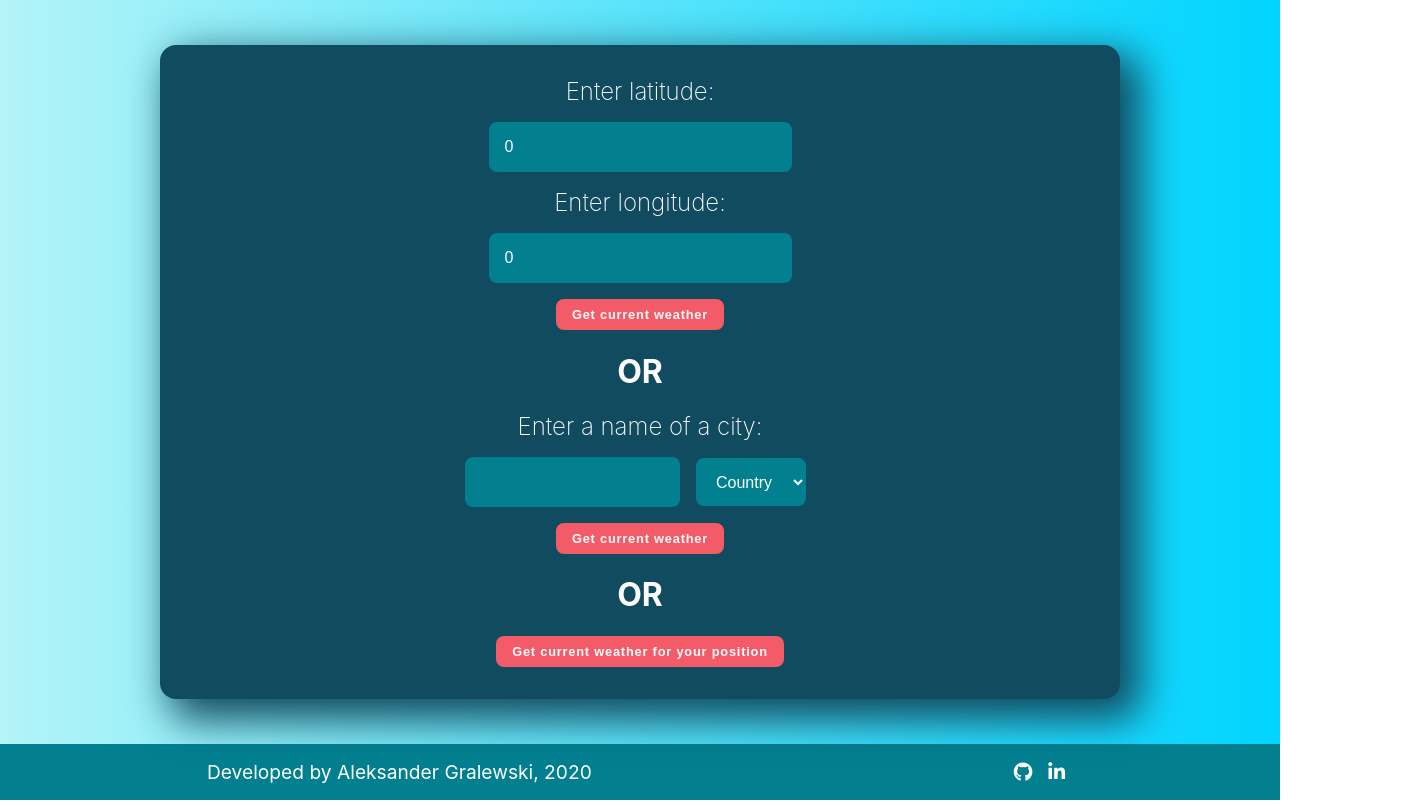
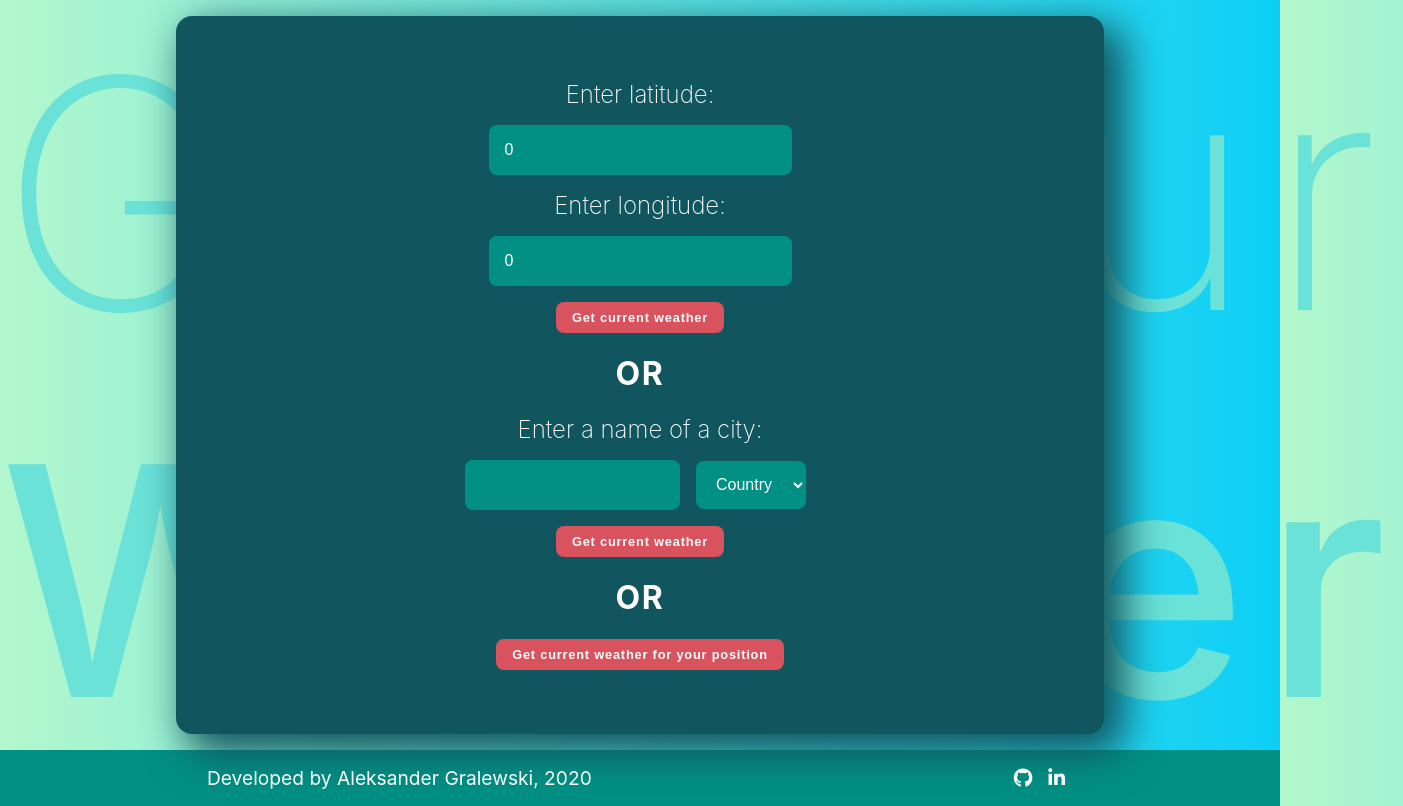
Before and after one commit to AlexGralewski/EveryWeather, a React (Create React App) app: page / in a window 1280 px wide. Shown: the whole page, 1403 px wide, since content can reach past the window. Built offline with nearby package versions, Linux system fonts and the light colour scheme.

Commit message:
Added more styles

```diff
--- a/src/components/WeatherApp.js
+++ b/src/components/WeatherApp.js
@@ -161,15 +161,14 @@ class WeatherApp extends React.Component {
     }
     console.log(currentWeather)
 
-    if (locationData !== undefined) {
-        const cityL = locationData.results[0].components.city
-        const countryL = locationData.results[0].components.country
-
-      }
 
 
     return (
       <div className="weather-app">
+        <div className="background-text">
+          Get Your
+          <p>Weather</p>
+        </div>
         <div className="forms" style={{display:formsDisplay}}>
           <div className="lat-long-form">
             <form onSubmit={this.handleLatLongSubmit}>
@@ -196,7 +195,7 @@ class WeatherApp extends React.Component {
               <button>Get current weather</button>
             </form>
           </div>
-          <h1>OR</h1>
+          <h1 className="or">OR</h1>
           <div className="city-form">
             <form onSubmit={this.handleCitySubmit}>
             <label>
@@ -222,7 +221,7 @@ class WeatherApp extends React.Component {
             <button>Get current weather</button>
           </form>
           </div>
-          <h1>OR</h1>
+          <h1 className="or">OR</h1>
           <div className="this-location-form">
             <button onClick={this.handlePositionSubmit}>Get current weather for your position</button>
           </div>
--- a/src/css/index.css
+++ b/src/css/index.css
@@ -5,6 +5,10 @@ body {
  sans-serif;
   -webkit-font-smoothing: antialiased;
   -moz-osx-font-smoothing: grayscale;
+  background-color: #b3f7cd;
+  background: #b3f7cd;
+  background: -webkit-gradient(linear, left top, right top, from(#b3f7cd), to(#0dcff6));
+  background: linear-gradient(90deg, #b3f7cd 0%, #0dcff6 100%);
 }
 
 code {
@@ -33,21 +37,36 @@ code {
   -ms-flex-pack: distribute;
       justify-content: space-around;
   min-height: 93vh;
-  background-color: #b3f4f7;
-  background: #b3f4f7;
-  background: -webkit-gradient(linear, left top, right top, from(#b3f4f7), to(#00d4ff));
-  background: linear-gradient(90deg, #b3f4f7 0%, #00d4ff 100%);
+}
+
+.weather-app .background-text {
+  position: absolute;
+  margin: 0;
+  padding: 0;
+  font-size: 20rem;
+  font-weight: 200;
+  letter-spacing: 1rem;
+  color: #6ae2d8;
+  top: 0%;
+  left: 0;
+  z-index: -1;
+  overflow: hidden;
+}
+
+.weather-app .background-text p {
+  margin: 0;
+  font-weight: 500;
 }
 
 .weather-app .forms {
-  padding: 2rem;
+  padding: 4rem 1rem;
   margin: 1rem;
   width: 40%;
-  background-color: #114B5F;
+  background-color: #11565f;
   color: #FCFCFC;
   border-radius: 1rem;
-  -webkit-box-shadow: 15px 15px 40px 6px #114b5f;
-  box-shadow: 15px 15px 40px 6px #114b5f;
+  -webkit-box-shadow: 15px 15px 40px 6px #11565f;
+  box-shadow: 15px 15px 40px 6px #11565f;
 }
 
 .weather-app .forms label {
@@ -57,7 +76,7 @@ code {
 
 .weather-app .forms input, .weather-app .forms select {
   width: 100%;
-  background-color: #028090;
+  background-color: #029084;
   color: inherit;
   padding: 1rem;
   margin: 1rem;
@@ -67,8 +86,8 @@ code {
 }
 
 .weather-app .forms input:hover, .weather-app .forms select:hover {
-  background-color: #b3f4f7;
-  color: #114B5F;
+  background-color: #b3f7cd;
+  color: #11565f;
 }
 
 .weather-app .forms .city-country-inputs {
@@ -92,6 +111,11 @@ code {
   width: 30%;
 }
 
+.weather-app .forms .or {
+  font-size: 2rem;
+  letter-spacing: 0.1rem;
+}
+
 .current-weather-display {
   display: -webkit-box;
   display: -ms-flexbox;
@@ -101,7 +125,7 @@ code {
       -ms-flex-direction: column;
           flex-direction: column;
   padding: 1rem 0;
-  background-color: #114B5F;
+  background-color: #11565f;
   color: #FCFCFC;
   width: 40%;
   border-radius: 1rem;
@@ -160,14 +184,18 @@ code {
 }
 
 button {
-  background-color: #F45B69;
-  color: inherit;
+  background-color: #d8535e;
+  color: #FCFCFC;
   font-size: 0.8rem;
   font-weight: 600;
   letter-spacing: 0.05rem;
   padding: 0.5rem 1rem;
   border: none;
   border-radius: 0.5rem;
+}
+
+button p {
+  margin: 0 1rem;
 }
 
 button:hover {
@@ -214,9 +242,9 @@ footer {
       -ms-flex-align: center;
           align-items: center;
   width: 100%;
-  height: 5vh;
+  height: 7vh;
   font-size: 1.2rem;
-  background-color: #028090;
+  background-color: #029084;
   color: #FCFCFC;
   display: flex;
 }
@@ -236,12 +264,12 @@ footer i {
   }
 }
 
+/*
 @media screen and (max-height: 1000px) {
   footer {
     height: 7vh;
   }
-}
-
+}*/
 @media screen and (max-height: 700px) {
   footer {
     height: 15vh;
--- a/src/css/index.scss
+++ b/src/css/index.scss
@@ -1,9 +1,10 @@
 //color scheme
 $bright1: #FCFCFC;
-$bright2: #b3f4f7;
-$bright3: #F45B69;
-$dark1: #114B5F;
-$dark2: #028090;
+$bright2: #b3f7cd;
+$bright3: #d8535e;
+$bright4: rgb(13, 207, 246);
+$dark1: #11565f;
+$dark2: #029084;
 
 
 body {
@@ -13,6 +14,9 @@ body {
     sans-serif;
   -webkit-font-smoothing: antialiased;
   -moz-osx-font-smoothing: grayscale;
+  background-color: $bright2;
+  background: $bright2;
+  background: linear-gradient(90deg, $bright2 0%, $bright4 100%);
 
 }
 
@@ -32,20 +36,35 @@ code {
   flex-direction: row;
   justify-content: space-around;
   min-height: 93vh;
-  background-color: $bright2;
-  background: $bright2;
-  background: linear-gradient(90deg, $bright2 0%, rgba(0,212,255,1) 100%);
+
+  .background-text{
+    position: absolute;
+    margin: 0;
+    padding: 0;
+    font-size: 20rem;
+    font-weight: 200;
+    letter-spacing: 1rem;
+    color: rgb(106, 226, 216);
+    top: 0%;
+    left: 0;
+    z-index: -1;
+    overflow: hidden;
+    p{
+      margin: 0;
+      font-weight: 500;
+    }
+  }
 
   .forms {
-    padding: 2rem;
+    padding: 4rem 1rem;
     margin: 1rem;
     width: 40%;
-    background-color: #114B5F;
+    background-color: $dark1;
     color: $bright1;
     border-radius: 1rem;
-    -webkit-box-shadow: 15px 15px 40px 6px rgba(17,75,95,1);
-    -moz-box-shadow: 15px 15px 40px 6px rgba(17,75,95,1);
-    box-shadow: 15px 15px 40px 6px rgba(17,75,95,1);
+    -webkit-box-shadow: 15px 15px 40px 6px $dark1;
+    -moz-box-shadow: 15px 15px 40px 6px $dark1;
+    box-shadow: 15px 15px 40px 6px $dark1;
 
     label {
       font-size: 1.5rem;
@@ -70,8 +89,6 @@ code {
       color: $dark1;
     }
 
-
-
     .city-country-inputs {
       display: flex;
       align-items: center;
@@ -85,6 +102,11 @@ code {
         height: 3rem;
         width: 30%;
       }
+    }
+
+    .or {
+      font-size: 2rem;
+      letter-spacing: 0.1rem;
     }
   }
 }
@@ -139,14 +161,16 @@ code {
 
 button {
   background-color: $bright3;
-  color: inherit;
+  color: $bright1;
   font-size: 0.8rem;
   font-weight: 600;
   letter-spacing: 0.05rem;
   padding: 0.5rem 1rem;
-  border:none;
+  border: none;
   border-radius: 0.5rem;
-
+  p {
+    margin: 0 1rem;
+  }
 }
 
 button:hover {
@@ -179,7 +203,7 @@ footer {
   justify-content: space-around;
   align-items: center;
   width: 100%;
-  height: 5vh;
+  height: 7vh;
   font-size: 1.2rem;
   background-color: $dark2;
   color: $bright1;
@@ -199,12 +223,12 @@ footer {
   }
 }
 
-
+/*
 @media screen and (max-height: 1000px) {
   footer {
     height: 7vh;
   }
-}
+}*/
 
 @media screen and (max-height: 700px) {
   footer {
```
Also changed, not shown: 14 other files (tests, documents, lock files or other folders).
